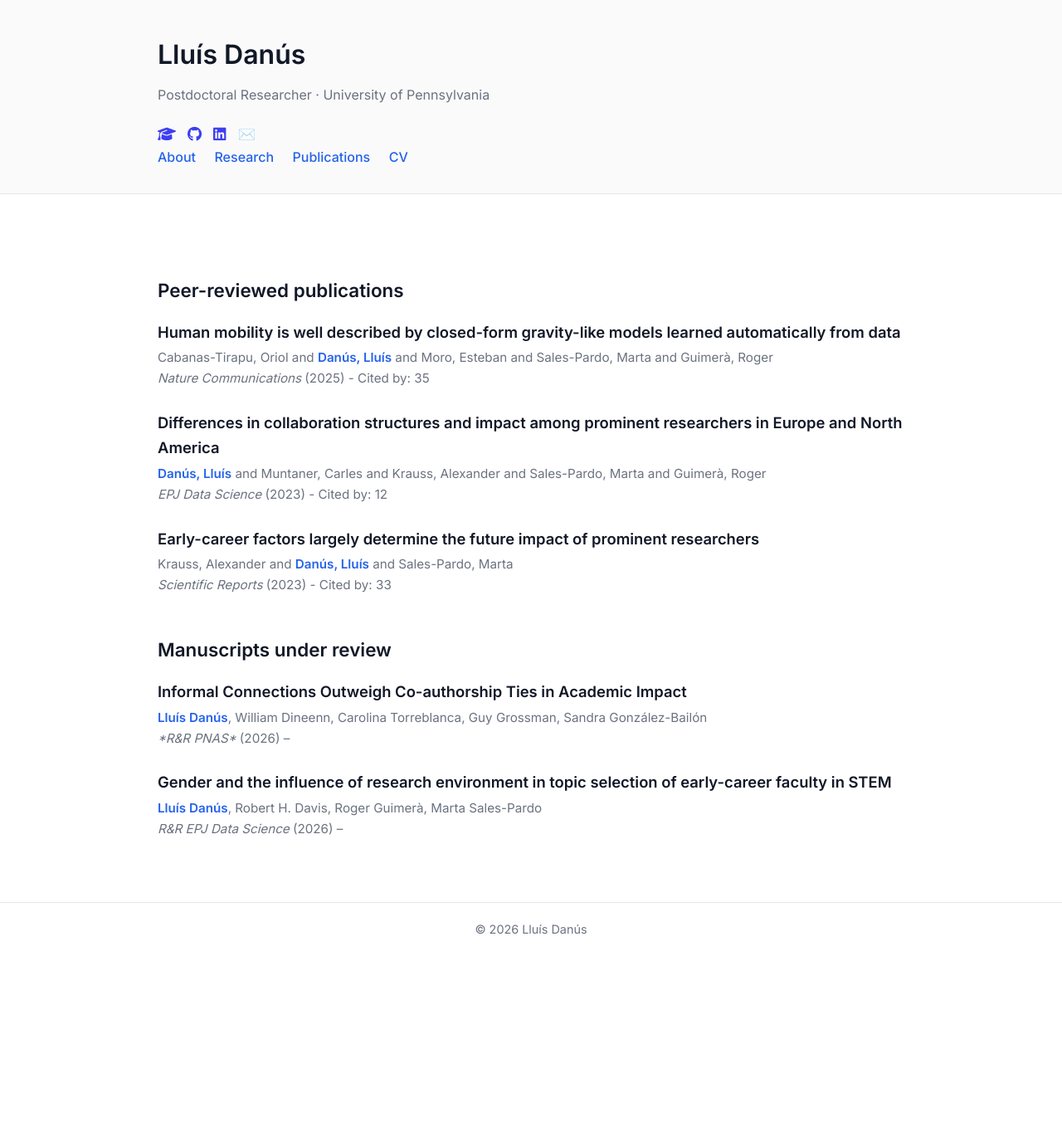
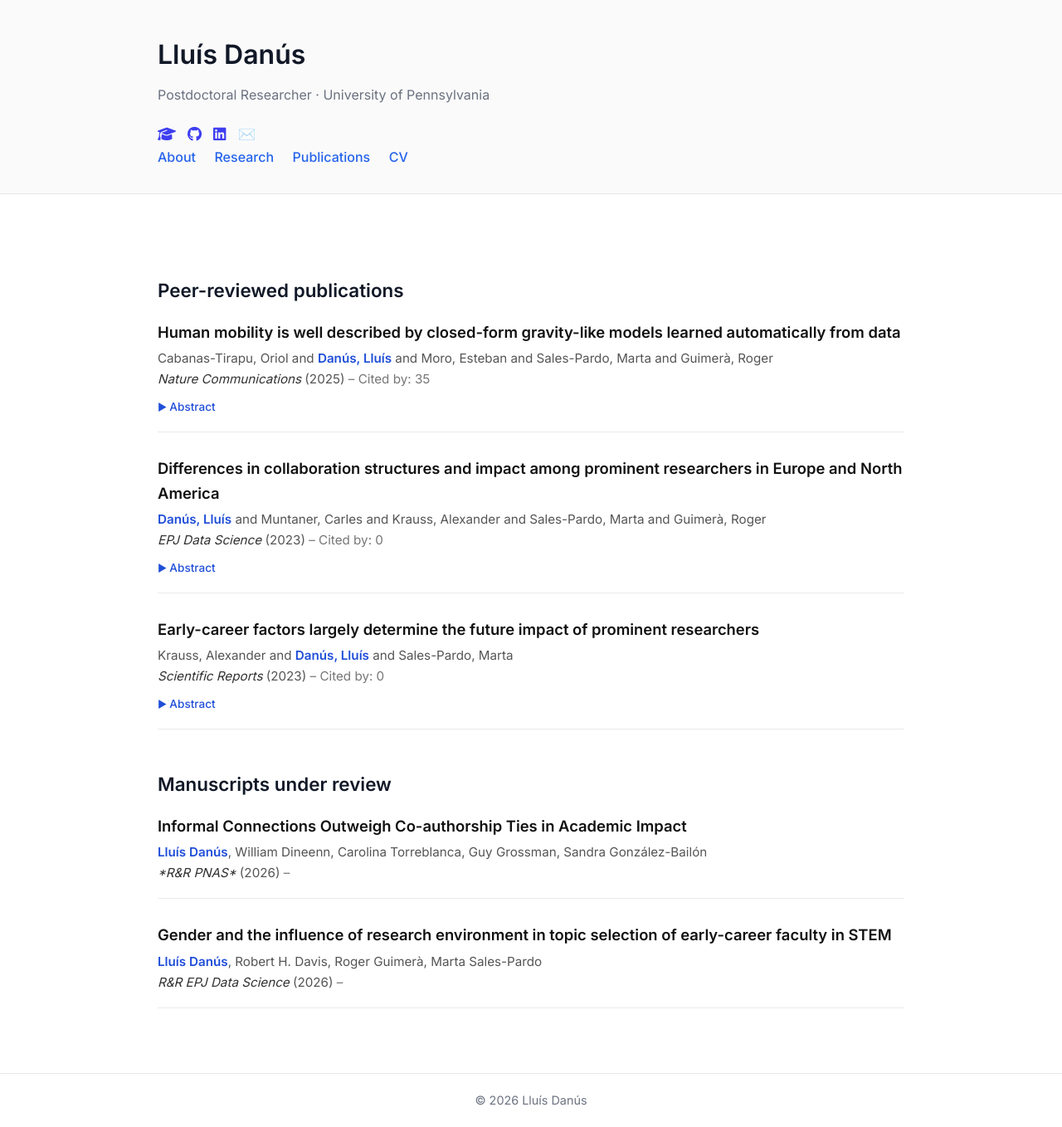
Before and after one commit to lluisdanus/lluisdanus.github.io, a Jekyll site: the page built from publications.md, in a window 1280 px wide. Shown: the whole page at 83% size. Built offline with Jekyll 4.4.1, drawn with Linux system fonts in a browser that asks for light colours; before the commit the page ends 1152 px from its top, so only the background shows below that.

Commit message:
fixing publications

```diff
--- a/_data/citations.yml
+++ b/_data/citations.yml
@@ -1,3 +1,3 @@
 cabanas25: 35
-danus23: 12
-krauss23: 33
+danus23: null
+krauss23: null
--- a/_data/publications.yml
+++ b/_data/publications.yml
@@ -6,6 +6,7 @@
   journal: Nature Communications
   year: '2025'
   doi: 10.1038/s41467-025-56495-5
+  abstract: ''
 - id: danus23
   title: Differences in collaboration structures and impact among prominent researchers
     in Europe and North America
@@ -14,9 +15,11 @@
   journal: EPJ Data Science
   year: '2023'
   doi: 10.1140/epjds/s13688-023-00378-6
+  abstract: ''
 - id: krauss23
   title: Early-career factors largely determine the future impact of prominent researchers
   authors: Krauss, Alexander and Danús, Lluís and Sales-Pardo, Marta
   journal: Scientific Reports
   year: '2023'
   doi: 10.1038/s41598-023-46050-x
+  abstract: ''
--- a/assets/style.css
+++ b/assets/style.css
@@ -120,7 +120,7 @@
 .publication {
   margin-bottom: 1.6rem;
 }
-
+/*
 .pub-title {
   font-size: 1.15rem;
   font-weight: 600;
@@ -134,22 +134,49 @@
 
 .pub-title a:hover {
   text-decoration: underline;
+}*/
+
+.publication {
+  margin-bottom: 28px;
+  padding-bottom: 18px;
+  border-bottom: 1px solid #eaeaea;
+}
+
+.pub-title a {
+  font-size: 1.15rem;
+  font-weight: 600;
+  color: #111;
+  text-decoration: none;
+}
+
+.pub-title a:hover {
+  color: #1f4ed8;
+}
+
+.pub-meta .citations {
+  color: #777;
 }
 
 .pub-meta {
   font-size: 0.95rem;
-  color: var(--muted);
+  color: #555;
+  margin-top: 4px;
+}
+
+.pub-meta em {
+  font-style: italic;
+  color: #333;
 }
 
 .author {
-  color: var(--accent);
+  color: #1f4ed8;
   font-weight: 600;
 }
 
 /* Adding style for abstract */
 
 .abstract-block {
-  margin-top: 8px;
+  margin-top: 10px;
 }
 
 .abstract-block summary {
@@ -174,8 +201,8 @@
 }
 
 .abstract-text {
-  margin-top: 6px;
+  margin-top: 8px;
   font-size: 0.95rem;
-  line-height: 1.5;
+  line-height: 1.55;
   color: #444;
 }
--- a/publications.md
+++ b/publications.md
@@ -15,8 +15,10 @@
 <div class="pub-meta">
   {{ pub.authors | replace: "Danús, Lluís", "<span class='author'>Danús, Lluís</span>" }}
   <br>
-  <em>{{ pub.journal }}</em> ({{ pub.year }}) -
-  Cited by: {{ site.data.citations[pub.id] }}
+  <em>{{ pub.journal }}</em> ({{ pub.year }})
+  <span class="citations">
+  – Cited by: {{ site.data.citations[pub.id] | default: 0 }}
+</span>
 </div>
 
 {% if pub.abstract %}
```
